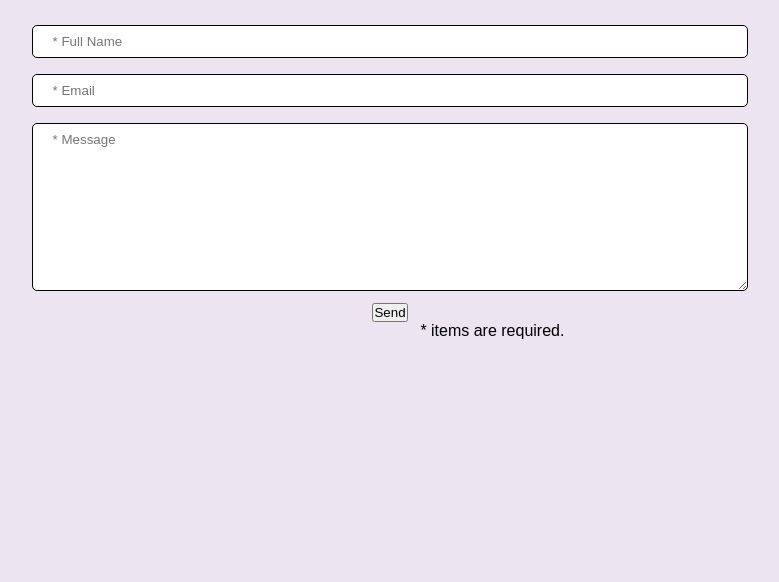
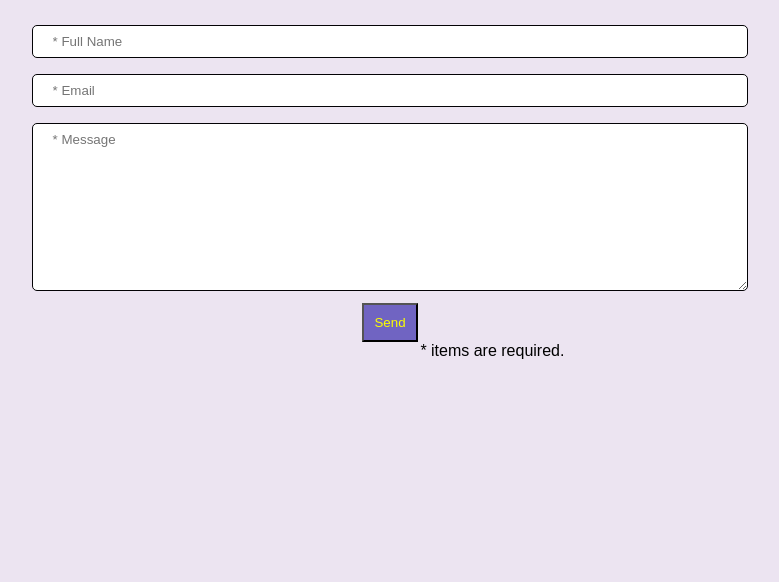
Before and after one commit to CristinaRiveraV/CristinaRiveraV.github.io, a PHP site: page /htm_files/contact.htm in a window 1280 px wide. Shown: the part 93-675 px from the top of the page, without its empty margins (122-901 px from the left). Run offline with PHP 8.4, Linux system fonts and the light colour scheme; some libraries are stand-ins or nearby versions.

Commit message:
send button for form

```diff
--- a/myfirststyle.css
+++ b/myfirststyle.css
@@ -99,6 +99,12 @@ body main .contactform label{
   float: right;
   width: 80%;
 }
+
+.contactform input[type="submit"]{
+  color: rgb(251, 255, 1);
+  background-color: rgb(112, 100, 194);
+  padding: 10px;
+}
 .contactdetails{
   position: fixed;
   bottom: 40px;
```
